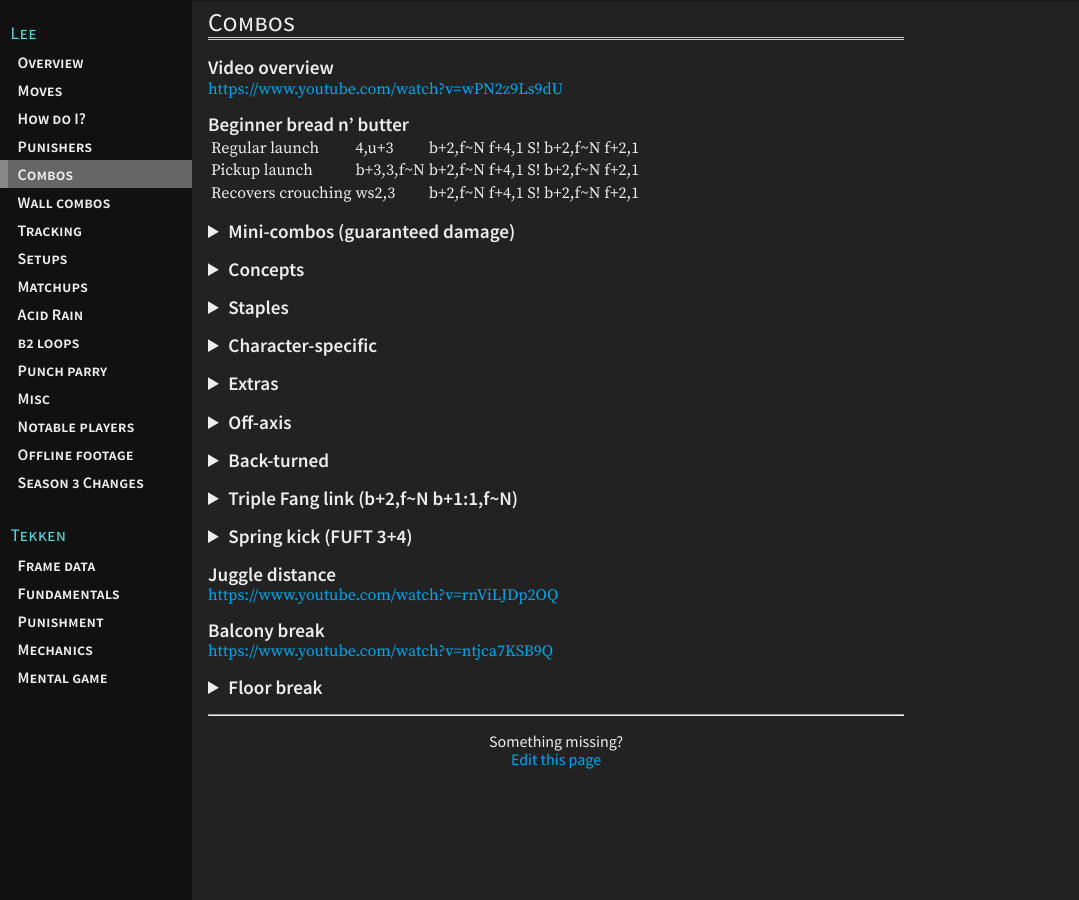
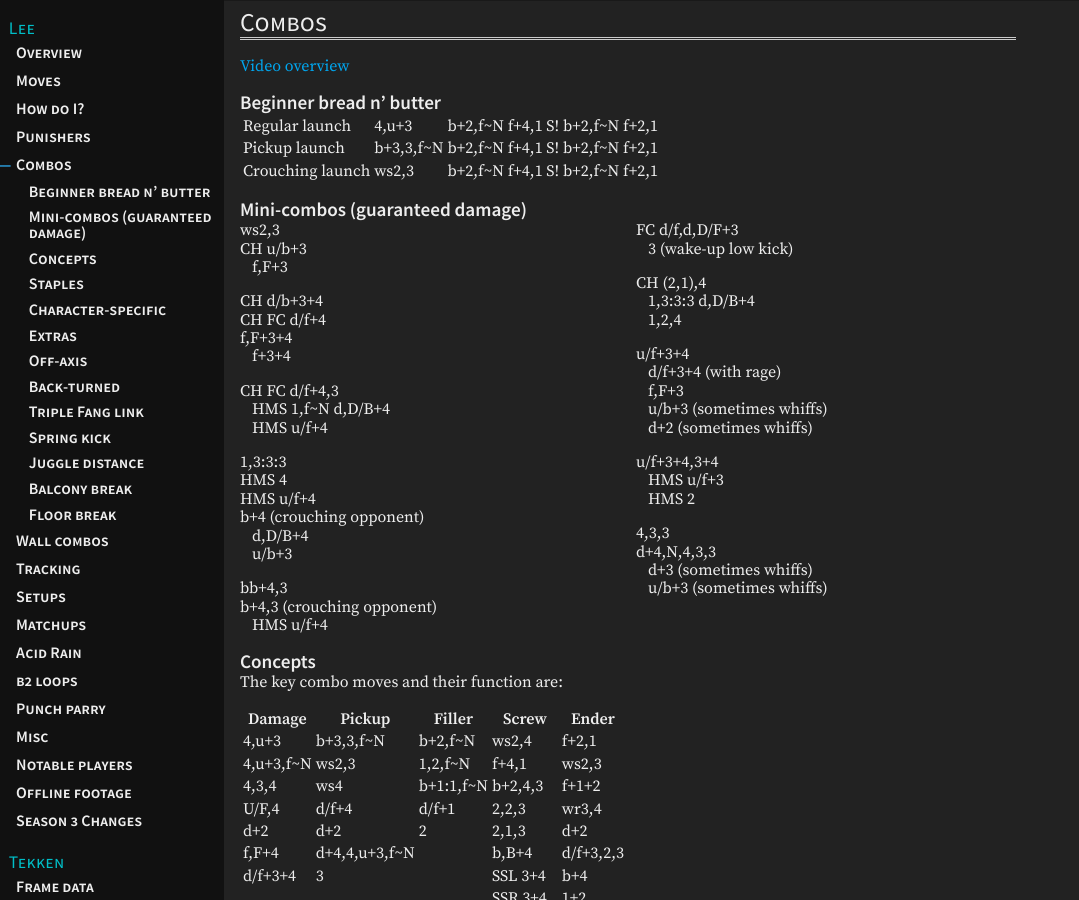
Before and after one commit to t7leeschool/t7leeschool.github.io, a Jekyll site: the page built from _pages/combos.md, in a window 1280 px wide and 900 px high. Shown: the whole window, without its empty margins (0-1079 px from the left). Built offline with Jekyll 4.4.1, drawn with Linux system fonts in a browser that asks for light colours; some of the changed text lies outside the part shown.

Commit message:
add ability to put page headings into the toc
This allows most of the content buried under <details> tags to be
exposed by default, as the headings can be jumped to easily through
the toc instead. I disliked how so much of the content was hidden,
as it concealed just how much information was actually contained
in a single page. It also makes it take more effort to read, since
you had to click on every section you were interested in, rather
than merely scrolling.

```diff
--- /dev/null
+++ b/_includes/toc.html
@@ -0,0 +1,112 @@
+{% capture tocWorkspace %}
+    {% comment %}
+        Version 1.0.12
+          https://github.com/allejo/jekyll-toc
+
+        "...like all things liquid - where there's a will, and ~36 hours to spare, there's usually a/some way" ~jaybe
+
+        Usage:
+            {% include toc.html html=content sanitize=true class="inline_toc" id="my_toc" h_min=2 h_max=3 %}
+
+        Parameters:
+            * html         (string) - the HTML of compiled markdown generated by kramdown in Jekyll
+
+        Optional Parameters:
+            * sanitize     (bool)   : false  - when set to true, the headers will be stripped of any HTML in the TOC
+            * class        (string) :   ''   - a CSS class assigned to the TOC
+            * id           (string) :   ''   - an ID to assigned to the TOC
+            * h_min        (int)    :   1    - the minimum TOC header level to use; any header lower than this value will be ignored
+            * h_max        (int)    :   6    - the maximum TOC header level to use; any header greater than this value will be ignored
+            * ordered      (bool)   : false  - when set to true, an ordered list will be outputted instead of an unordered list
+            * item_class   (string) :   ''   - add custom class(es) for each list item; has support for '%level%' placeholder, which is the current heading level
+            * baseurl      (string) :   ''   - add a base url to the TOC links for when your TOC is on another page than the actual content
+            * anchor_class (string) :   ''   - add custom class(es) for each anchor element
+            * skipNoIDs    (bool)   : false  - skip headers that do not have an `id` attribute
+
+        Output:
+            An ordered or unordered list representing the table of contents of a markdown block. This snippet will only
+            generate the table of contents and will NOT output the markdown given to it
+    {% endcomment %}
+
+    {% capture my_toc %}{% endcapture %}
+    {% assign orderedList = include.ordered | default: false %}
+    {% assign skipNoIDs = include.skipNoIDs | default: false %}
+    {% assign minHeader = include.h_min | default: 1 %}
+    {% assign maxHeader = include.h_max | default: 6 %}
+    {% assign nodes = include.html | split: '<h' %}
+    {% assign firstHeader = true %}
+
+    {% capture listModifier %}{% if orderedList %}1.{% else %}-{% endif %}{% endcapture %}
+
+    {% for node in nodes %}
+        {% if node == "" %}
+            {% continue %}
+        {% endif %}
+
+        {% if skipNoIDs == true %}
+            {% unless node contains "id=" %}
+                {% continue %}
+            {% endunless %}
+        {% endif %}
+
+        {% assign headerLevel = node | replace: '"', '' | slice: 0, 1 | times: 1 %}
+
+        {% if headerLevel < minHeader or headerLevel > maxHeader %}
+            {% continue %}
+        {% endif %}
+
+        {% assign _workspace = node | split: '</h' %}
+
+        {% assign _idWorkspace = _workspace[0] | split: 'id="' %}
+        {% assign _idWorkspace = _idWorkspace[1] | split: '"' %}
+        {% assign html_id = _idWorkspace[0] %}
+
+        {% assign _classWorkspace = _workspace[0] | split: 'class="' %}
+        {% assign _classWorkspace = _classWorkspace[1] | split: '"' %}
+        {% assign html_class = _classWorkspace[0] %}
+
+        {% if html_class contains "no_toc" %}
+            {% continue %}
+        {% endif %}
+
+        {% if firstHeader %}
+            {% assign firstHeader = false %}
+            {% assign minHeader = headerLevel %}
+        {% endif %}
+
+        {% capture _hAttrToStrip %}{{ _workspace[0] | split: '>' | first }}>{% endcapture %}
+        {% assign header = _workspace[0] | replace: _hAttrToStrip, '' %}
+
+        {% assign indentAmount = headerLevel | minus: minHeader %}
+        {% assign space = '' %}
+        {% for i in (1..indentAmount) %}
+            {% assign space = space | prepend: '    ' %}
+        {% endfor %}
+
+        {% if include.item_class and include.item_class != blank %}
+            {% capture listItemClass %}{:.{{ include.item_class | replace: '%level%', headerLevel }}}{% endcapture %}
+        {% endif %}
+
+        {% capture anchor_body %}{% if include.sanitize %}{{ header | strip_html }}{% else %}{{ header }}{% endif %}{% endcapture %}
+        {% capture anchor_body %}{{ anchor_body | replace: "|", "\|" }}{% endcapture %}
+
+        {% if html_id %}
+            {% capture list_item %}[{{ anchor_body }}]({% if include.baseurl %}{{ include.baseurl }}{% endif %}#{{ html_id }}){% endcapture %}
+        {% else %}
+            {% capture list_item %}{{ anchor_body }}{% endcapture %}
+        {% endif %}
+
+        {% capture my_toc %}{{ my_toc }}
+{{ space }}{{ listModifier }} {{ listItemClass }} {{ list_item }}{% if include.anchor_class %}{:.{{ include.anchor_class }}}{% endif %}{% endcapture %}
+    {% endfor %}
+
+    {% if include.class and include.class != blank %}
+        {% capture my_toc %}{:.{{ include.class }}}
+{{ my_toc | lstrip }}{% endcapture %}
+    {% endif %}
+
+    {% if include.id %}
+        {% capture my_toc %}{: #{{ include.id }}}
+{{ my_toc | lstrip }}{% endcapture %}
+    {% endif %}
+{% endcapture %}{% assign tocWorkspace = '' %}{{ my_toc | markdownify | strip }}
--- a/_layouts/default.html
+++ b/_layouts/default.html
@@ -24,24 +24,34 @@
   </head>
   <body>
     <nav>
-      <div class="toc-scroll">
-        <div class="toc">
-          {% for cat in site.data.toc %}
-          <div class="toc-cat {{ cat[0] }}">
-            <div class="toc-heading">{{ cat[0] | capitalize }}</div>
-            {% for path in cat[1] %}
-              {% assign entry = site.pages | where: 'id', path | first %}
-              <a
-                class="toc-item {% if entry.title == page.title %}current{% endif %}"
-                href="{{ entry.url }}">
-                {{ entry.title }}
-              </a>
-            {% endfor %}
-          </div>
+      <div class="index">
+        {% for cat in site.data.toc %}
+          <div class="index-catlabel">{{ cat[0] | capitalize }}</div>
+          <ul class="index-cat {{ cat[0] }}">
+          {% for path in cat[1] %}
+            {% assign entry = site.pages | where: 'id', path | first %}
+
+            {% if entry.title == page.title %}
+              <li class="index-entry {% if entry.title == page.title %}current{% endif %}">
+                <a href="#title">{{ entry.title }}</a>
+              </li>
+            {% else %}
+              <li class="index-entry"><a href="{{ entry.url }}">{{ entry.title }}</a></li>
+            {% endif %}
+
+            {% if entry.title == page.title and page.toc %}
+              <li>{% include toc.html
+                html=content
+                class='toc'
+                h_max=4
+                %}</li>
+            {% endif %}
           {% endfor %}
-        </div>
+          </ul>
+        {% endfor %}
       </div>
     </nav>
+
     <main>
       <div class="menu-bar">
         <span class="menu-btn">
@@ -52,62 +62,20 @@
         </span>
         <span class="menu-title">{{ page.title }}</span>
       </div>
-      <h1 class="full-heading">{{ page.title }}</h1>
+      <h1 class="full-heading" id="title">{{ page.title }}</h1>
+
 {{ content }}
-      <hr>
-      <p class="help">
+    </main>
+
+    <footer>
+      <div class="help">
         Something missing?<br>
         <a href="https://github.com/t7leeschool/t7leeschool.github.io/blob/master/{{ page.path }}">
           Edit this page
         </a>
-      </p>
-    </main>
-    <script>
-      var closeMenu = function closeMenu (e) {
-        document.body.classList.remove('expanded');
-        document.querySelector('main').removeEventListener('click', closeMenu);
-      }
+      </div>
+    </footer>
 
-      document.querySelector('.menu-btn').addEventListener('click', function (e) {
-        e.stopPropagation();
-        document.body.classList.add('expanded');
-        document.querySelector('main').addEventListener('click', closeMenu);
-      });
-    </script>
-    <script>
-      document.querySelectorAll('audio').forEach((el) => {
-        if (!el.loop) return;
-        var t0;
-
-        el.addEventListener(
-          'seeked',
-          function testLoop (e) {
-            var t = performance.now();
-
-            if (typeof el.duration !== 'undefined' && typeof t0 !== 'undefined') {
-              var diff = Math.abs(t - t0 - el.duration * 1000);
-              if (diff < 200) {
-                // Loop found, stop testing
-                el.removeEventListener('seeked', testLoop);
-
-                if (diff > 80) {
-                  // Choppy loop, display warning
-                  var warning = document.createElement('p');
-                  warning.className = 'flash loop-warning';
-                  warning.innerHTML =
-                    'There’s a bug in Chrome that '
-                    + '<a href="https://bugs.chromium.org/p/chromium/issues/detail?id=353072">'
-                    + 'audio loops aren’t seamless.</a> '
-                    + 'Try Firefox or Edge for practise.';
-                  el.insertAdjacentElement('afterend', warning);
-                }
-              }
-            }
-
-            t0 = t;
-          },
-        );
-      });
-    </script>
+    <script type="text/javascript" src="/assets/js/main.js"></script>
   </body>
 </html>
--- a/_pages/combos.md
+++ b/_pages/combos.md
@@ -1,9 +1,9 @@
 ---
 title: Combos
+toc: 1
 ---
 
-## Video overview
-<https://www.youtube.com/watch?v=wPN2z9Ls9dU>
+[Video overview](https://www.youtube.com/watch?v=wPN2z9Ls9dU)
 
 <!-- http://www.tekkenzaibatsu.com/forums/showthread.php?threadid=132650 -->
 <!-- https://discordapp.com/channels/361852916203651074/362381291905351692/557816926538170380 -->
@@ -12,10 +12,11 @@ title: Combos
 
 Regular launch | 4,u+3 | b+2,f\~N f+4,1 S! b+2,f\~N f+2,1
 Pickup launch | b+3,3,f\~N | b+2,f\~N f+4,1 S! b+2,f\~N f+2,1
-Recovers crouching | ws2,3 | b+2,f\~N f+4,1 S! b+2,f\~N f+2,1
+Crouching launch | ws2,3 | b+2,f\~N f+4,1 S! b+2,f\~N f+2,1
 
-<details>
-  <summary markdown="0">Mini-combos (guaranteed damage)</summary>
+
+## Mini-combos (guaranteed damage)
+
 <div class="p grid-mm12">
 ws2,3
 CH u/b+3
@@ -65,10 +66,9 @@ d+4,N,4,3,3
 : d+3 (sometimes whiffs)
 : u/b+3 (sometimes whiffs)
 </div>
-</details>
 
-<details>
-<summary markdown="0">Concepts</summary>
+
+## Concepts
 
 The key combo moves and their function are:
 
@@ -135,10 +135,9 @@ Enders:
 - b+4; 1+2; and d/b+3 spike to setup oki
 - d/f+3,2,3 works as aerial hits 5--7
 - d/f+3,2,3 does 13 damage at max scaling in 3 hits
-</details>
 
-<details>
-<summary markdown="0">Staples</summary>
+## Staples
+
 <div class="p grid-mm12">
 u/f+4
 d/f+2
@@ -240,34 +239,29 @@ CH (b+1+2),4
 (d/f+3,2),3
 : 2,2,3 S! b+2,f\~N 1,2,f\~N f+2,1
 </div>
-</details>
 
-<details>
-<summary markdown="0">Character-specific</summary>
-<!-- https://discordapp.com/channels/361852916203651074/362381291905351692/600686465407778845 -->
-### CH Sway 4
+## Character-specific
 
-AK, Bob, Bryan, Drag, Maven, Feng, Geese, Hei, King, Miguel, Paul, Shaheen, Steve
-: 4,u+3 b+2,f\~N(x3) f+4,1 S! f+2,1
+CH Sway 4
+: AK, Bob, Bryan, Drag, Maven, Feng, Geese, Hei, King, Miguel, Paul, Shaheen, Steve
+  : 4,u+3 b+2,f\~N(x3) f+4,1 S! f+2,1
 
-Gigas, Jack, Marduk
-: d/f+4 b+3,3,f\~N b+2,f\~N(x2) f+4,1 S! f+2,1
+  Gigas, Jack, Marduk
+  : d/f+4 b+3,3,f\~N b+2,f\~N(x2) f+4,1 S! f+2,1
 
-Bears
-: b+3,3,f\~N b+2,f\~N(x3) f+4,1 S! f+2,1
+  Bears
+  : b+3,3,f\~N b+2,f\~N(x3) f+4,1 S! f+2,1
 
-### ws2,3
+ws2,3
+: Gigas, Jack, Marduk
+  : b+1:1,2
+  : b+1:1,f\~N f\~b+3,3,f\~N ws2,4 S! f+1+2
 
-Gigas, Jack, Marduk
-: b+1:1,2
-: b+1:1,f\~N f\~b+3,3,f\~N ws2,4 S! f+1+2
+  Bears
+  : b+2,4,3 S! b+2,f\~N(x3) f+2,1
 
-Bears
-: b+2,4,3 S! b+2,f\~N(x3) f+2,1
-</details>
+## Extras
 
-<details>
-<summary markdown="0">Extras</summary>
 f+3,3,3,3,3,4
 : 4,u+3 b+2,f\~N(x3) &lt;f+2,1
 
@@ -281,10 +275,9 @@ CH (u/f+3),1
 
 d,D/B+4
 : 3\~3:4
-</details>
 
-<details>
-<summary markdown="0">Off-axis</summary>
+## Off-axis
+
 u/f+4
 d/f+2
 MS 3,4
@@ -292,10 +285,9 @@ u/f\~N,4
 : 4,u+3,f\~N d+2 f+4,1 S! b+2,f\~N f+2,1
 : 4,u+3,f\~N f+4,1 S! b+2,f\~N(x2) f+2,1
 : 4,u+3,f\~N f+4,1 S! 1,2,f\~N f+2,1
-</details>
 
-<details>
-<summary markdown="0">Back-turned</summary>
+## Back-turned
+
 Against big characters with short legs (Gigas, Jack, Marduk, bears):
 
 - Dead center of opponent's back:
@@ -342,14 +334,12 @@ BT d/f+3,2,3
 
   With rage, from left of opponent's center back:
   - 4,u+3 d/f+3+4,f\~N ws2,4 S! b+4 d+3 (114 dmg)
-</details>
 
-<details>
-<summary markdown="0">Triple Fang link (b+2,f~N b+1:1,f~N)</summary>
+## Triple Fang link
 
-This is a very advanced combo tool. Its purpose is to get more wall carry.
-Either you get an extra aerial hit, or you get ws2,3 as the ender instead of
-f+2,1.
+Triple Fang link (b+2,f~N b+1:1,f~N) is a very advanced combo tool. Its
+purpose is to get more wall carry. Either you get an extra aerial hit, or you
+get ws2,3 as the ender instead of f+2,1.
 
 For the b+1 to connect it *must* be input in the buffer period (or linked
 perfectly), which means that b and 1 must be pressed on the same frame. (See
@@ -395,11 +385,9 @@ ws2,3
 : d/f+3+4,f\~N S! d+2 b+2,f\~N(x3) b+1:1,f\~N f+4,1 S! f+2,1
 </div>
 
-</details>
+## Spring kick
 
-<details>
-<summary markdown="0">Spring kick (FUFT 3+4)</summary>
-Spring kick has 12 active frames. It typically connects on the 8--9th, unless the opponent is running into it.
+Spring kick (FUFT 3+4) has 12 active frames. It typically connects on the 8--9th, unless the opponent is running into it.
 
 - If it connects on the 11th frame, you can combo with d+4,4,u+3,f\~N, f+4,1 S!
 - If it connects on the 12th frame, you can combo with d/f+4 b+3,3,f\~N f+4,1 S!
@@ -408,7 +396,6 @@ Spring kick has 12 active frames. It typically connects on the 8--9th, unless th
 If the spring kick hits an aerial opponent, then d/f+4 and d+4,4,u+3,f\~N
 pickups won't work, since there's too much pushback. Instead, you can try
 b+3,3,f\~N which might be too slow.
-</details>
 
 ## Juggle distance
 <https://www.youtube.com/watch?v=rnViLJDp2OQ>
@@ -416,8 +403,8 @@ b+3,3,f\~N which might be too slow.
 ## Balcony break
 <https://www.youtube.com/watch?v=ntjca7KSB9Q>
 
-<details>
-<summary markdown="0">Floor break</summary>
+## Floor break
+
 <!-- https://discordapp.com/channels/361852916203651074/362318093097107458/449722984450621441 -->
 At the wall, after a f43 to break you can do 4u3 to f4,3 -> d 3\\
 otherwise you want to go for a break that doesnt leave you BT (wr34 does this on hit without a combo) and do a generic bnb\\
@@ -430,4 +417,3 @@ I tend to do a bnb up until screw, then do WR34 to break and do SSR b4 for oki o
 If you have <4 bar then only do 2x b2s so the WR34 is guaranteed
 
 [more detailed info wanted here]
-</details>
--- /dev/null
+++ b/assets/js/main.js
@@ -0,0 +1,102 @@
+// Table of contents button for small displays
+let closeMenu = function closeMenu (e) {
+  document.body.classList.remove('expanded');
+  document.querySelector('main').removeEventListener('click', closeMenu);
+}
+document.querySelector('.menu-btn').addEventListener('click', function (e) {
+  e.stopPropagation();
+  document.body.classList.add('expanded');
+  document.querySelector('main').addEventListener('click', closeMenu);
+});
+
+// Detect audio not looping seamlessly and display a warning
+
+document.querySelectorAll('audio').forEach((el) => {
+  if (!el.loop) return;
+  let t0;
+  el.addEventListener(
+    'seeked',
+    function testLoop (e) {
+      let t = performance.now();
+      if (typeof el.duration !== 'undefined' && typeof t0 !== 'undefined') {
+        let diff = Math.abs(t - t0 - el.duration * 1000);
+        if (diff < 200) {
+          // Loop found, stop testing
+          el.removeEventListener('seeked', testLoop);
+
+          if (diff > 80) {
+            // Choppy loop, display warning
+            let warning = document.createElement('p');
+            warning.className = 'flash loop-warning';
+            warning.innerHTML =
+              'There’s a bug in Chrome that '
+              + '<a href="https://bugs.chromium.org/p/chromium/issues/detail?id=353072">'
+              + 'audio loops aren’t seamless.</a> '
+              + 'Try Firefox or Edge for practise.';
+            el.insertAdjacentElement('afterend', warning);
+          }
+        }
+      }
+      t0 = t;
+    },
+  );
+});
+
+// Scroll smoothly when navigating within the document
+(function () {
+  let cb = function (e) {
+    let heading = document.querySelector(e.target.hash);
+    if (heading) {
+      e.preventDefault();
+
+      window.scrollBy({
+        top: heading.getBoundingClientRect().y - 90,
+        behavior: 'smooth',
+      });
+
+      history.pushState(null, null, e.target.hash);
+    }
+  };
+
+  document.querySelectorAll('a[href^="#"]').forEach(el => {
+    el.addEventListener('click', cb);
+  });
+})();
+
+// Indicate in the toc which section we're currently in
+(function () {
+  let mainEls = [ ...document.querySelectorAll('main > *, footer') ];
+
+  document.querySelectorAll('.index a[href^="#"]').forEach(el => {
+    let tgt = document.querySelector(el.hash);
+    if (tgt) {
+      tgt.tocEntry = el.parentElement;
+    }
+  });
+
+  let highlighted = document.getElementById('title').tocEntry;
+  let cb = function(changed, obs) {
+    changed.forEach(entry => {
+      entry.target._visible = entry.isIntersecting;
+    });
+
+    let i = mainEls.findIndex(el => el._visible);
+    while (i >= 0 && !mainEls[i].tocEntry) --i;
+
+    let el = mainEls[i] || document.getElementById('title');
+    console.log(highlighted, el);
+    if (highlighted && highlighted !== el) {
+      highlighted.classList.remove('current');
+    }
+
+    el.tocEntry.classList.add('current');
+    highlighted = el.tocEntry;
+  };
+
+  let obs = new IntersectionObserver(cb, {
+    rootMargin: '-90px 0px 0px 0px',
+    threshold: 0,
+  });
+
+  mainEls.forEach(el => obs.observe(el));
+})();
--- a/assets/style/main.scss
+++ b/assets/style/main.scss
@@ -57,13 +57,13 @@
   --main-bg: #222;
   --main-fg: #eee;
   --main-anchor: #00a7f0; // hsluv 240 100 65
-  --main-visited: #93ccff; // xhsluv 240 100 80
+  --main-visited: #93ccff; // hsluv 240 100 80
   --main-rule: #ccc;
 
   --nav-bg: #111;
   --nav-fg: #eee;
-  --nav-cat: #60d7e0; // hsluv 200 80 80
-  --nav-pip: #888;
+  --nav-cat: #00bec7; // hsluv 200 100 70
+  --nav-pip: #30b5ff; // hsluv 120 100 70
   --nav-hover: #666;
 
   --flash-bg: #1a2733; // hsluv 0 50 15
@@ -84,8 +84,8 @@ html {
 // Site layout
 // #############################################################################
 
-$nav-width: 12em;
-$main-width: 45em;
+$nav-width: 14em;
+$main-width: 50em;
 
 body {
   background-color: var(--main-bg);
@@ -104,32 +104,32 @@ nav {
   top: 0;
   left: 0;
   width: $nav-width;
+  max-width: calc(100vw - 1.5em);
   overflow-x: hidden;
-  overflow-y: hidden;
-  height: 100%;
-  max-height: 100%;
+  overflow-y: scroll;
+  scrollbar-width: none;
+  height: 100vh;
   font-weight: bold;
   font-variant: small-caps;
   z-index: 99;
 }
 
-.toc-scroll {
-  width: ($nav-width + 1em);
-  overflow-y: scroll;
-  overflow-x: hidden;
-  height: 100%;
+nav ul {
+  padding-left: 0;
+  list-style-type: none;
 }
 
-.toc-cat {
-  margin-bottom: 1.5em;
+.index-catlabel {
+  margin-top: 1.5em;
+  padding-left: 0.5em;
 }
 
-.toc-heading,
-.toc-item {
-  padding: 0.3em 0.6em;
+.index-entry a,
+.toc a {
+  padding: 0.3em 0.25em 0.3em 1em;
 }
 
-.toc-heading {
+.index-catlabel {
   color: var(--nav-cat);
   margin-top: 1em;
   font-size: 1.1em;
@@ -137,8 +137,27 @@ nav {
   font-weight: normal;
 }
 
-.toc-item {
-  border-left: 0.5em solid transparent;
+.index-entry,
+.toc li {
+  position: relative;
+
+  &::after {
+    transition: color 0.2s;
+    color: transparent;
+    content: '\2014';
+    font-size: 1rem;
+    position: absolute;
+    top: 50%;
+    left: -0.1em;
+    transform: translateY(-50%);
+  }
+
+  &.current::after {
+    color: var(--nav-pip);
+  }
+
+  & > a {
+    border-right: 0.5em solid transparent;
     color: inherit;
     display: block;
     text-decoration: none;
@@ -146,23 +165,33 @@ nav {
     &:visited {
       color: inherit;
     }
+  }
 
-  &:hover,
-  &.current {
+  & > a:hover {
     text-decoration: none;
     background-color: var(--nav-hover);
   }
+}
 
-  &.current {
-    border-left: 0.5em solid var(--nav-pip);
+.toc {
+  line-height: 1;
+  li a { padding-left: 1.8em; }
+  ul li a { padding-left: 2.6em; }
+  ul ul li a { padding-left: 3.4em; }
 }
+
+body {
+  padding-left: $nav-width;
 }
 
 main {
-  margin-left: $nav-width;
   max-width: $main-width;
+}
+
+footer {
   padding: 0;
-  padding-bottom: 10em;
+  height: 100vh;
+  max-width: $main-width;
 }
 
 main > * {
@@ -209,7 +238,10 @@ nav {
 
   main {
     margin-top: 3.5em;
-    margin-left: 0;
+  }
+
+  body {
+    padding-left: 0;
   }
 
   body:not(.expanded) nav {
@@ -217,7 +249,9 @@ nav {
   }
 
   h1 {
-    display: none;
+    position: fixed;
+    top: 0;
+    transform: translateY(-100%);
   }
 
   main > * {
@@ -226,6 +260,7 @@ nav {
 }
 
 .help {
+  transform: translateY(300%);
   text-align: center;
   font-family: var(--sans);
   font-size: 1em;
@@ -239,7 +274,8 @@ nav {
 // Page layout
 // #############################################################################
 
-main a {
+main a,
+footer a {
   color: var(--main-anchor);
   text-decoration: none;
   word-break: break-word;
@@ -309,7 +345,7 @@ h2, summary {
   font-weight: bold;
 }
 
-h3 {
+h3, h4, h5, h6 {
   font-size: 1em;
 }
 
```
Also changed, not shown: _pages/acid-rain.md (+2 -1 lines). Lines whose indentation alone changed are shown as unchanged.
